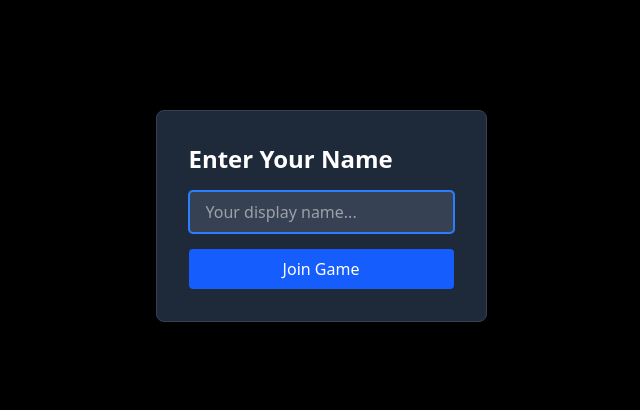
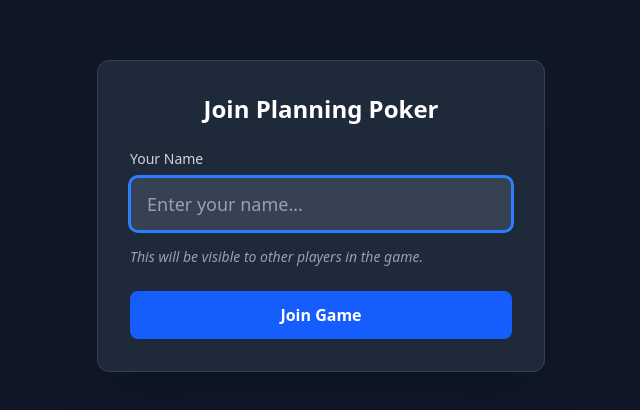
Before and after one commit to kulaizki/planpokr, a SvelteKit app: page /game/1 in a window 1280 px wide. Shown: the part 184-594 px from the top of the page, without its empty margins (319-959 px from the left). Built offline with nearby package versions, Linux system fonts and the light colour scheme; no server answers.

Commit message:
feat: enhance UI components with improved button interactions and styling for better user experience

```diff
--- a/src/lib/components/StoryArea.svelte
+++ b/src/lib/components/StoryArea.svelte
@@ -11,7 +11,7 @@
 	{#if revealed}
 		<!-- Show results/next story button after reveal -->
 		<p class="mb-4 min-h-[60px] text-xl font-medium text-gray-100">{currentStory || 'Waiting for next story...'}</p>
-		<button on:click={onNextStory} class="w-full rounded bg-purple-600 px-4 py-2 text-sm font-medium text-white hover:bg-purple-700">
+		<button on:click={onNextStory} class="w-full rounded bg-purple-600 px-4 py-2 text-sm font-medium text-white hover:bg-purple-700 hover:cursor-pointer transition-colors">
 			Start Next Story / Reset Votes
 		</button>
 	{:else}
@@ -24,7 +24,7 @@
 				placeholder="Enter story title or description..."
 				class="flex-grow rounded border border-gray-600 bg-gray-700 px-3 py-2 text-gray-100 focus:border-blue-500 focus:outline-none focus:ring-1 focus:ring-blue-500"
 			/>
-			<button on:click={onSetStory} class="rounded bg-green-600 px-4 py-2 text-sm font-medium text-white hover:bg-green-700">
+			<button on:click={onSetStory} class="rounded bg-green-600 px-4 py-2 text-sm font-medium text-white hover:bg-green-700 hover:cursor-pointer transition-colors">
 				Set Story
 			</button>
 		</div>
--- a/src/lib/components/VotingArea.svelte
+++ b/src/lib/components/VotingArea.svelte
@@ -28,7 +28,7 @@
 				</div>
 			{/each}
 		</div>
-		<button on:click={onNextStory} class="mt-6 rounded bg-purple-600 px-6 py-2 font-medium text-white hover:bg-purple-700">
+		<button on:click={onNextStory} class="mt-6 rounded bg-purple-600 px-6 py-2 font-medium text-white hover:bg-purple-700 hover:cursor-pointer transition-colors">
 			Start Next Story / Reset Votes
 		</button>
 	{:else}
@@ -38,7 +38,7 @@
 				{@const isSelected = currentVote === cardValue}
 				<button
 					on:click={() => onVote(cardValue)}
-					class="flex h-24 w-16 transform flex-col items-center justify-center rounded-lg border-2 shadow-md transition-all duration-150 ease-in-out sm:h-28 sm:w-20 {isSelected
+					class="flex h-24 w-16 transform flex-col items-center justify-center rounded-lg border-2 shadow-md transition-all duration-150 ease-in-out sm:h-28 sm:w-20 hover:cursor-pointer {isSelected
 						? 'border-blue-500 bg-blue-600 scale-105'
 						: 'border-gray-600 bg-gray-700 hover:border-gray-500 hover:bg-gray-600'}"
 					disabled={revealed}
--- a/src/lib/stores/gameStore.ts
+++ b/src/lib/stores/gameStore.ts
@@ -146,6 +146,9 @@ export function createGameStore(gameId: string, playerName: string) {
       updateStory(payload.story);
     }).on('broadcast', { event: 'reveal' }, () => {
       revealVotes();
+    }).on('broadcast', { event: 'reset_votes' }, () => {
+      // Immediately refresh player status when a reset_votes event is received
+      refreshPlayers();
     });
 
     // Handle postgres changes for database state
@@ -407,20 +410,23 @@ export function createGameStore(gameId: string, playerName: string) {
           players: updatedPlayers // Update player voted status locally
         };
       });
-      // --- End Immediate Local State Update ---
 
       // Broadcast the story update event (other clients react to this or DB changes)
-      supabase.channel(`game:${gameId}`).send({
+      const channel = supabase.channel(`game:${gameId}`);
+
+      // Broadcast a specific reset_votes event to ensure all clients update player status
+      channel.send({
+        type: 'broadcast',
+        event: 'reset_votes',
+        payload: { resetBy: playerId }
+      });
+
+      // Also broadcast the story update
+      channel.send({
         type: 'broadcast',
         event: 'story_update',
         payload: { story }
       });
-
-      // Fetch latest state to ensure eventual consistency (optional, but good practice)
-      // The postgres_changes listeners should handle this, but explicit refresh can be a backup.
-      // await refreshPlayers();
-      // await refreshVotes();
-      // await refreshGameState();
 
     } catch (error) {
       console.error('Error setting story:', error);
--- a/src/routes/game/[gameId]/+page.svelte
+++ b/src/routes/game/[gameId]/+page.svelte
@@ -126,20 +126,25 @@
 </svelte:head>
 
 {#if awaitingNameInput}
-	<div class="fixed inset-0 z-50 flex items-center justify-center bg-black bg-opacity-75">
-		<div class="rounded-lg bg-gray-800 p-8 shadow-xl border border-gray-700">
-			<h2 class="mb-4 text-2xl font-semibold text-white">Enter Your Name</h2>
+	<div class="fixed inset-0 z-50 flex items-center justify-center bg-gray-900 bg-opacity-80 backdrop-blur-sm">
+		<div class="w-full max-w-md rounded-xl bg-gray-800 p-8 shadow-2xl border border-gray-700">
+			<h2 class="mb-6 text-2xl font-bold text-white text-center">Join Planning Poker</h2>
 			<form on:submit|preventDefault={initializeGame} class="flex flex-col gap-4">
-				<input
-					type="text"
-					bind:value={nameInput}
-					placeholder="Your display name..."
-					class="rounded border border-gray-600 bg-gray-700 px-4 py-2 text-white focus:border-blue-500 focus:outline-none focus:ring-1 focus:ring-blue-500"
-					autofocus
-				/>
+				<div>
+					<label for="name-input" class="mb-2 block text-sm font-medium text-gray-300">Your Name</label>
+					<input
+						id="name-input"
+						type="text"
+						bind:value={nameInput}
+						placeholder="Enter your name..."
+						class="w-full rounded-lg border border-gray-600 bg-gray-700 px-4 py-3 text-lg text-white focus:border-blue-500 focus:outline-none focus:ring-2 focus:ring-blue-500"
+						autofocus
+					/>
+				</div>
+				<p class="text-sm text-gray-400 italic">This will be visible to other players in the game.</p>
 				<button
 					type="submit"
-					class="rounded bg-blue-600 px-6 py-2 font-medium text-white hover:bg-blue-700 transition-colors"
+					class="mt-2 rounded-lg bg-blue-600 px-6 py-3 font-semibold text-white hover:bg-blue-700 transition-colors hover:cursor-pointer"
 				>
 					Join Game
 				</button>
@@ -152,7 +157,7 @@
 			<h1 class="text-2xl font-bold text-gray-100">PlanPokr Game</h1>
 			<button
 				on:click={copyLink}
-				class="rounded bg-gray-600 px-3 py-1.5 text-xs font-medium text-gray-200 hover:bg-gray-500 transition-colors"
+				class="rounded bg-gray-600 px-4 py-2 text-sm font-medium text-gray-200 hover:bg-gray-500 transition-colors hover:cursor-pointer"
 			>
 				{copyButtonText}
 			</button>
```
